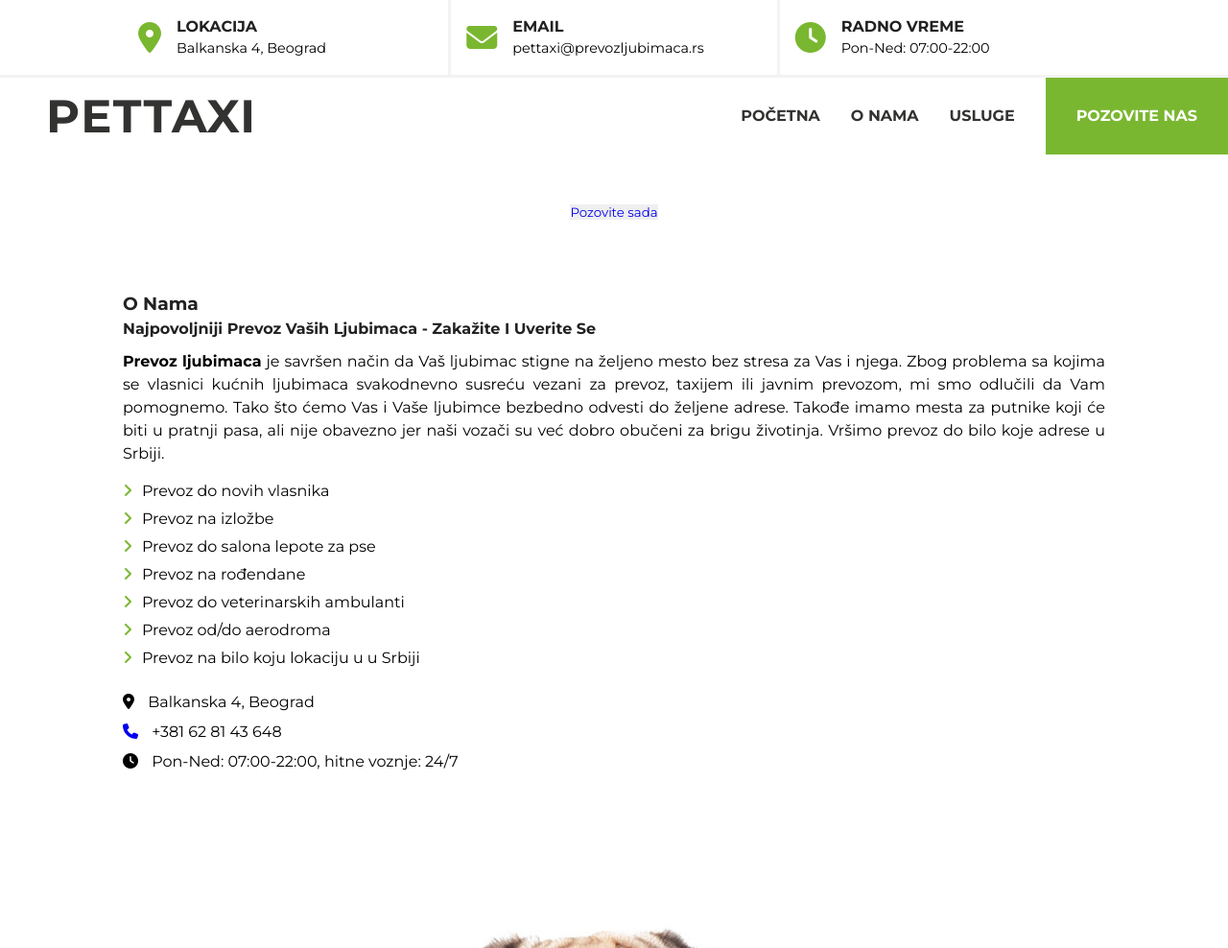
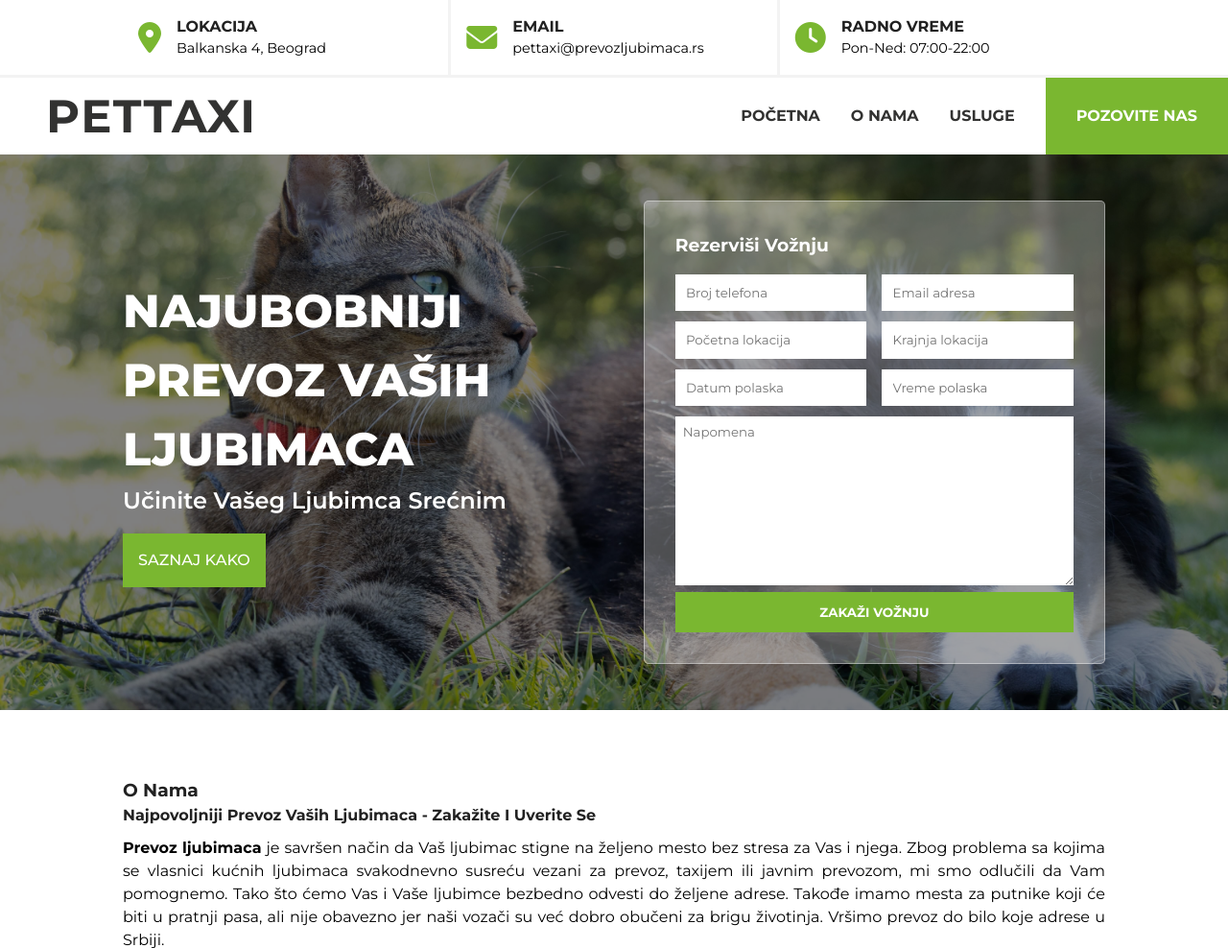
Before and after one commit to F-zivanovic/PetTaxi, a PHP site: page / in a window 1280 px wide. Shown: the top 988 px of the page at 96% size. Run offline with PHP 8.4, Linux system fonts and the light colour scheme.

Commit message:
Update HEADER section

```diff
--- a/assets/css/style.css
+++ b/assets/css/style.css
@@ -568,6 +568,157 @@ section {
   }
 }
 
+.header {
+  height: auto;
+  background-image: url("../../assets/img/header-bg.jpg");
+  background-repeat: no-repeat;
+  background-size: cover;
+  background-position: center;
+  position: relative;
+  padding: 3rem 0;
+}
+.header::before {
+  position: absolute;
+  top: 0%;
+  right: 0%;
+  bottom: 0%;
+  left: 0%;
+  content: "";
+  background-color: rgba(0, 0, 0, 0.5);
+  z-index: 2;
+}
+.header__wrapper {
+  display: flex;
+  justify-content: space-between;
+  align-items: center;
+  flex-direction: row;
+  flex-wrap: wrap;
+  gap: 2rem;
+}
+.header__wrapper .header__item {
+  flex: 0 0 47%;
+  z-index: 2;
+}
+@media (max-width: 1200px) {
+  .header__wrapper .header__item {
+    flex: 0 0 100%;
+  }
+}
+.header__wrapper .header__item .header__heading {
+  color: white;
+  font-size: 3rem;
+  text-transform: uppercase;
+  font-weight: 800;
+}
+@media (max-width: 768px) {
+  .header__wrapper .header__item .header__heading {
+    font-size: 2rem;
+  }
+}
+@media (max-width: 576px) {
+  .header__wrapper .header__item .header__heading {
+    font-size: 1.7rem;
+  }
+}
+.header__wrapper .header__item .header__subheading {
+  color: white;
+  font-size: 1.5rem;
+  font-weight: 600;
+}
+@media (max-width: 768px) {
+  .header__wrapper .header__item .header__subheading {
+    font-size: 1rem;
+  }
+}
+.header__wrapper .header__item .header__link {
+  display: inline-block;
+  margin-top: 1rem;
+  padding: 1rem;
+  text-transform: uppercase;
+  background-color: #7ab730;
+  color: white;
+  font-weight: 500;
+  position: relative;
+  z-index: 2;
+}
+.header__wrapper .header__item .header__link::after {
+  display: block;
+  content: "";
+  position: absolute;
+  top: 50%;
+  left: 50%;
+  transform: translate(-50%, -50%);
+  width: 0;
+  height: 0;
+  background-color: white;
+  transition: 0.6s linear;
+  z-index: -1;
+}
+.header__wrapper .header__item .header__link:hover {
+  color: #7ab730;
+}
+.header__wrapper .header__item .header__link:hover::after {
+  top: 0%;
+  bottom: 0%;
+  right: 0%;
+  left: 0%;
+  width: 100%;
+  height: 100%;
+  transform: translate(0%, 0%);
+  transition: 0.6s linear;
+  color: #7ab730;
+}
+.header__wrapper .header__item:nth-child(2) .header__form {
+  padding: 2rem;
+  border: 1px solid rgba(255, 255, 255, 0.4);
+  background: rgba(255, 255, 255, 0.3);
+  border-radius: 5px;
+}
+@media (max-width: 576px) {
+  .header__wrapper .header__item:nth-child(2) .header__form {
+    padding: 1rem;
+  }
+}
+.header__wrapper .header__item:nth-child(2) .header__form .contact__heading {
+  color: white;
+  margin-bottom: 1rem;
+}
+.header__wrapper .header__item:nth-child(2) .header__form .form__group {
+  display: flex;
+  gap: 1rem;
+  margin-bottom: 0.7rem;
+}
+@media (max-width: 768px) {
+  .header__wrapper .header__item:nth-child(2) .header__form .form__group {
+    flex-direction: column;
+  }
+}
+.header__wrapper .header__item:nth-child(2) .header__form .form__group input {
+  padding: 0.7rem;
+  flex: 1;
+  color: black;
+}
+@media (max-width: 576px) {
+  .header__wrapper .header__item:nth-child(2) .header__form .form__group input {
+    padding: 0.5rem;
+    font-size: 0.8rem;
+  }
+}
+.header__wrapper .header__item:nth-child(2) .header__form textarea {
+  width: 100%;
+  padding: 0.5rem;
+}
+.header__wrapper .header__item:nth-child(2) .header__form .submit__btn {
+  width: 100%;
+  display: block;
+  padding: 0.8rem 0;
+  text-transform: uppercase;
+  font-weight: bold;
+  background-color: #7ab730;
+  color: white;
+  cursor: pointer;
+}
+
 /*-----------------------------------------
 PARTIALS
 ------------------------------------------*/
--- a/assets/scss/partials/_header.scss
+++ b/assets/scss/partials/_header.scss
@@ -1,30 +1,119 @@
 @use '../index' as *;
 
-header {
+.header {
+    height: auto;
+    background-image: url('../../assets/img/header-bg.jpg');
+    background-repeat: no-repeat;
+    background-size: cover;
+    background-position: center;
+    position: relative;
+    padding: 3rem 0;
 
-    background: linear-gradient(rgba(0, 0, 0, .5), rgba(0, 0, 0, .5)), url('../img/header-bg.jpg');
-    @include bgImage(center, no-repeat, cover, 100vh, 100%);
-    @include flex(center, center, column);
+    &::before {
+        position: absolute;
+        top: 0%;
+        right: 0%;
+        bottom: 0%;
+        left: 0%;
+        content: "";
+        background-color: rgba(0, 0, 0, .5);
+        z-index: 2;
+    }
 
-    .header-content {
-        @include flex(center, center, column);
-        animation: moveInFromBottom 1.3s ease-in-out;
-        margin: 0px 10px;
+    &__wrapper {
+        @include flex(space-between, center, row, wrap, 2rem);
 
-        h1 {
-            font-size: 3rem;
-            margin-bottom: 10px;
+        .header__item {
+            flex: 0 0 47%;
+            z-index: 2;
 
-            @include breakpoint(md) {
-                font-size: 2rem;
+            @include breakpoint(xl) {
+                flex: 0 0 100%;
             }
 
-            @include breakpoint(sm) {
-                font-size: 1.5rem;
+            .header__heading {
+                color: white;
+                font-size: 3rem;
+                text-transform: uppercase;
+                font-weight: 800;
+
+                @include breakpoint(md) {
+                    font-size: 2rem;
+                }
+
+                @include breakpoint(sm) {
+                    font-size: 1.7rem;
+                }
             }
 
-            @include breakpoint(xs) {
-                font-size: 1rem;
+            .header__subheading {
+                color: white;
+                font-size: 1.5rem;
+                font-weight: 600;
+
+                @include breakpoint(md) {
+                    font-size: 1rem;
+                }
+            }
+
+            .header__link {
+                @include btn();
+            }
+
+            &:nth-child(2) {
+
+                .header__form {
+                    padding: 2rem;
+                    border: 1px solid rgba(255, 255, 255, .4);
+                    background: rgba(255, 255, 255, .3);
+                    border-radius: 5px;
+
+                    @include breakpoint(sm) {
+                        padding: 1rem;
+                    }
+
+                    .contact__heading {
+                        color: white;
+                        margin-bottom: 1rem;
+                    }
+
+                    .form__group {
+                        display: flex;
+                        gap: 1rem;
+                        margin-bottom: 0.7rem;
+
+                        @include breakpoint(md) {
+                            flex-direction: column;
+                        }
+
+                        input {
+                            padding: 0.7rem;
+                            flex: 1;
+                            color: black;
+
+                            @include breakpoint(sm) {
+                                padding: 0.5rem;
+                                font-size: 0.8rem;
+                            }
+                        }
+                    }
+
+                    textarea {
+                        width: 100%;
+                        padding: 0.5rem;
+                    }
+
+                    .submit__btn {
+                        width: 100%;
+                        display: block;
+                        padding: 0.8rem 0;
+                        text-transform: uppercase;
+                        font-weight: bold;
+                        background-color: $primaryColor;
+                        color: white;
+                        cursor: pointer;
+                    }
+                }
             }
         }
     }
--- a/assets/scss/style.scss
+++ b/assets/scss/style.scss
@@ -4,8 +4,7 @@ PARTIALS
 @use 'partials/global';
 @use 'partials/topnav';
 @use 'partials/nav';
-// @use 'partials/header';
+@use 'partials/header';
 // @use 'partials/about';
 // @use 'partials/services';
-// @use 'partials/contact';
 // @use 'partials/subscription';
--- a/index.html
+++ b/index.html
@@ -92,12 +92,38 @@
 
 
     <!-- Header section -->
-    <header class="text-center">
-        <div class="header-content">
-            <h1 class="text-white fw-800 text-uppercase">Najudobniji prevoz Vaših ljubimaca</h1>
-            <button type="button">
-                <a href="tel:+381628143648">Pozovite sada</a>
-            </button>
+    <header class="header">
+        <div class="header__wrapper container">
+            <article class="header__item">
+                <h1 class="header__heading">Najubobniji prevoz vaših ljubimaca</h1>
+                <h3 class="header__subheading">Učinite vašeg ljubimca srećnim</h3>
+                <a href="#about" class="header__link">saznaj kako</a>
+            </article>
+
+            <!-- Contact starts -->
+            <article class="header__item">
+                <form action="" method="POST" name="contact" class="header__form">
+                    <h3 class="contact__heading">Rezerviši vožnju</h3>
+                    <div class="form__group">
+                        <input type="tel" placeholder="Broj telefona" required>
+                        <input type="email" placeholder="Email adresa" required>
+                    </div>
+
+                    <div class="form__group">
+                        <input type="text" placeholder="Početna lokacija" required>
+                        <input type="text" placeholder="Krajnja lokacija" required>
+                    </div>
+
+                    <div class="form__group">
+                        <input type="text" placeholder="Datum polaska" onfocus="(this.type='date')" required>
+                        <input type="text" placeholder="Vreme polaska" onfocus="(this.type='time')" required>
+                    </div>
+                    <textarea name="comment" cols="30" rows="10" placeholder="Napomena" id="comment"></textarea>
+                    <button class="submit__btn">Zakaži vožnju</button>
+                    <p class="erros__message"></p>
+                </form>
+            </article>
+            <!-- Contact ends -->
         </div>
     </header>
     <!-- Header banner section -->
```
Also changed, not shown: assets/scss/partials/_contact.scss (deleted, +0 -77 lines), assets/img/header-bg.jpg.
